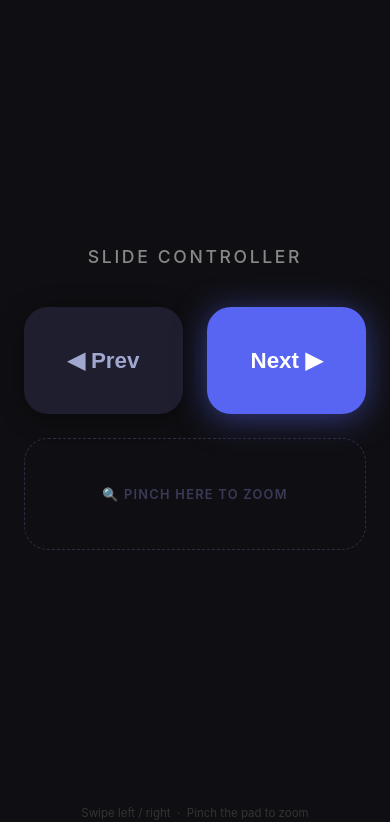
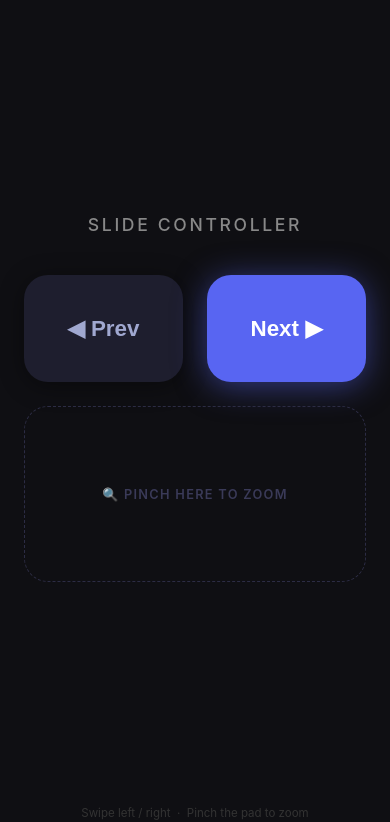
Before and after one commit to Zakariaessaoudy/slide-controller, a Flask app: page / in a window 390 px wide. Shown: the top 822 px of the page. Run offline with Flask 3, Linux system fonts and the light colour scheme.

Commit message:
style: increase zoom pad height from 7rem to 11rem
Larger touch target makes the pinch gesture easier to perform,
especially on smaller phone screens.

Co-Authored-By: Claude Sonnet 4.6 <noreply@anthropic.com>

```diff
--- a/static/style.css
+++ b/static/style.css
@@ -91,7 +91,7 @@ h1 {
   align-items: center;
   justify-content: center;
   width: 100%;
-  height: 7rem;
+  height: 11rem;
   border-radius: 1.5rem;
   border: 1.5px dashed #2c2c44;
   color: #3a3a58;
```
